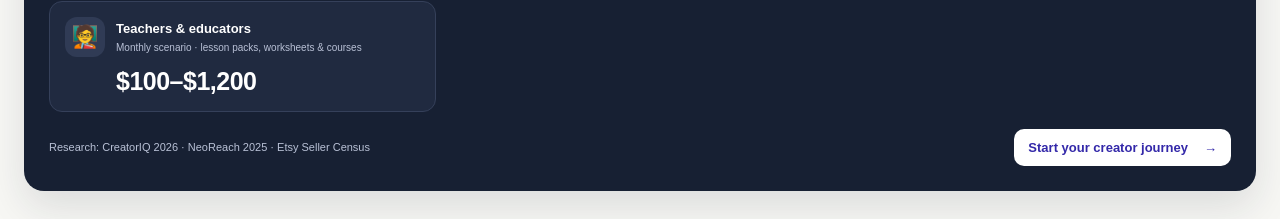
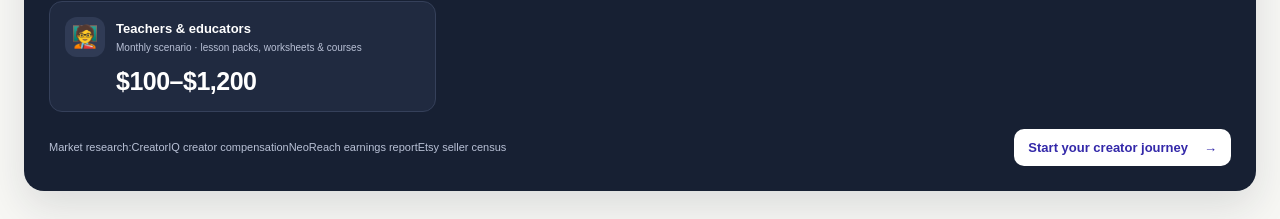
Before and after one commit to agnengineeringselectricals-crypto/diginanba, a Next.js app: page / in a window 1280 px wide. Shown: the part 1517-1736 px from the top of the page. Built offline with nearby package versions, Linux system fonts and the light colour scheme; no server answers; the database is empty.

Commit message:
Link source research for creator earning scenarios

```diff
--- a/app/CreatorEarningsShowcase.tsx
+++ b/app/CreatorEarningsShowcase.tsx
@@ -44,7 +44,7 @@ export default function CreatorEarningsShowcase() {
       <div className="dn-earning-examples">
         <div className="dn-earning-examples-heading"><div><span className="dn-creator-kicker">Creator paths</span><h3>Digital income possibilities by creator type</h3></div><p>The creator economy is growing, but earnings are uneven. These are planning scenarios calculated from possible sales volumes and prices—not verified averages or guaranteed income.</p></div>
         <div className="dn-earning-grid">{creatorEarningExamples.map((item) => <article className="dn-earning-example" key={item.category}><span className="dn-earning-example-icon" aria-hidden="true">{item.icon}</span><div className="dn-earning-example-copy"><strong>{item.category}</strong><small>{item.detail}</small></div><b>{item.amount}</b></article>)}</div>
-        <div className="dn-earning-examples-footer"><span>Research: CreatorIQ 2026 · NeoReach 2025 · Etsy Seller Census</span><Link className="dn-creator-cta" href="/signup">Start your creator journey <span aria-hidden="true">→</span></Link></div>
+        <div className="dn-earning-examples-footer"><div className="dn-earning-sources"><span>Market research:</span><a href="https://www.creatoriq.com/press/releases/state-of-creator-compensation-" target="_blank" rel="noreferrer">CreatorIQ creator compensation</a><a href="https://neoreach.com/reports/creator-earnings-report-2025/" target="_blank" rel="noreferrer">NeoReach earnings report</a><a href="https://investors.etsy.com/sec-filings/all-sec-filings/content/0001370637-25-000017/etsy-20241231.htm" target="_blank" rel="noreferrer">Etsy seller census</a></div><Link className="dn-creator-cta" href="/signup">Start your creator journey <span aria-hidden="true">→</span></Link></div>
       </div>
 
       <div className="dn-audience-heading"><div><span className="dn-creator-kicker">Made for more people</span><h3>There’s a place for your talent.</h3></div><Link href="/signup">Become a creator →</Link></div>
```
